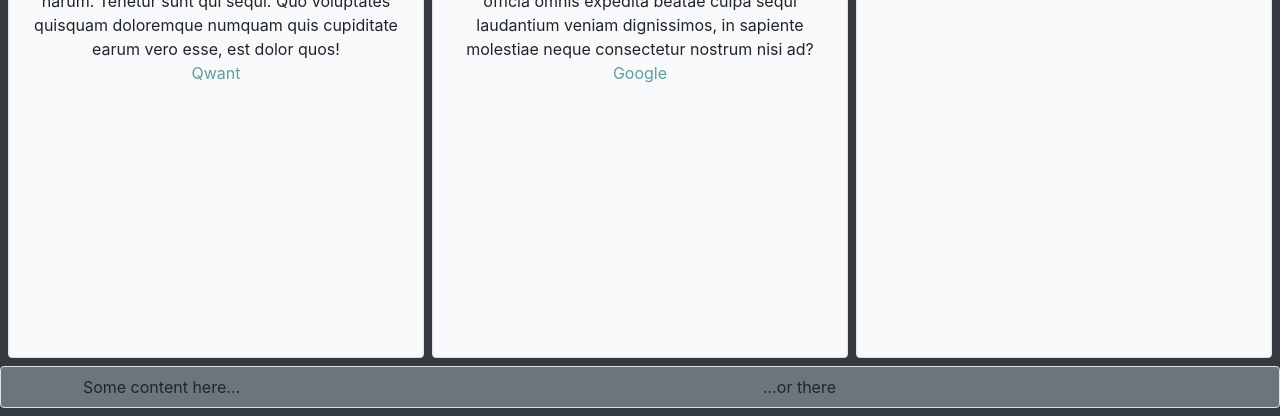
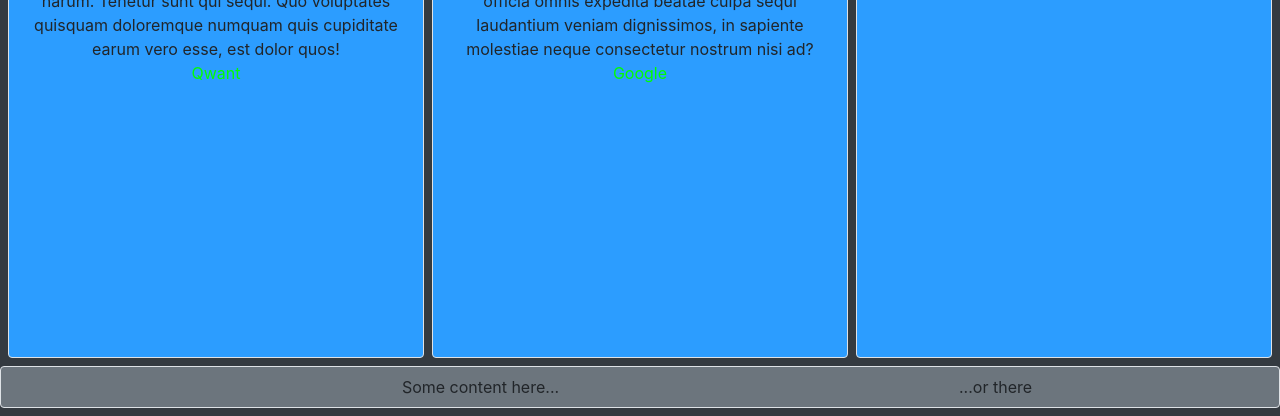
Before and after one commit to guizmath/Formation_2018_12_11, a website built with webpack: page src/index.html in a window 1280 px wide. Shown: the part 384-800 px from the top of the page. Built offline with nearby package versions, Linux system fonts and the light colour scheme.

Commit message:
modification de certains paramètres de bootstrap

```diff
--- a/src/style.scss
+++ b/src/style.scss
@@ -1,5 +1,7 @@
-$clockColor: cadetblue;
-$primary: $clockColor;
+$clockColor: white;
+$primary: lime;
+$light: rgb(44, 157, 255);
+$grid-columns: 4;
 
 @import "../node_modules/bootstrap/scss/bootstrap.scss";
 
```
